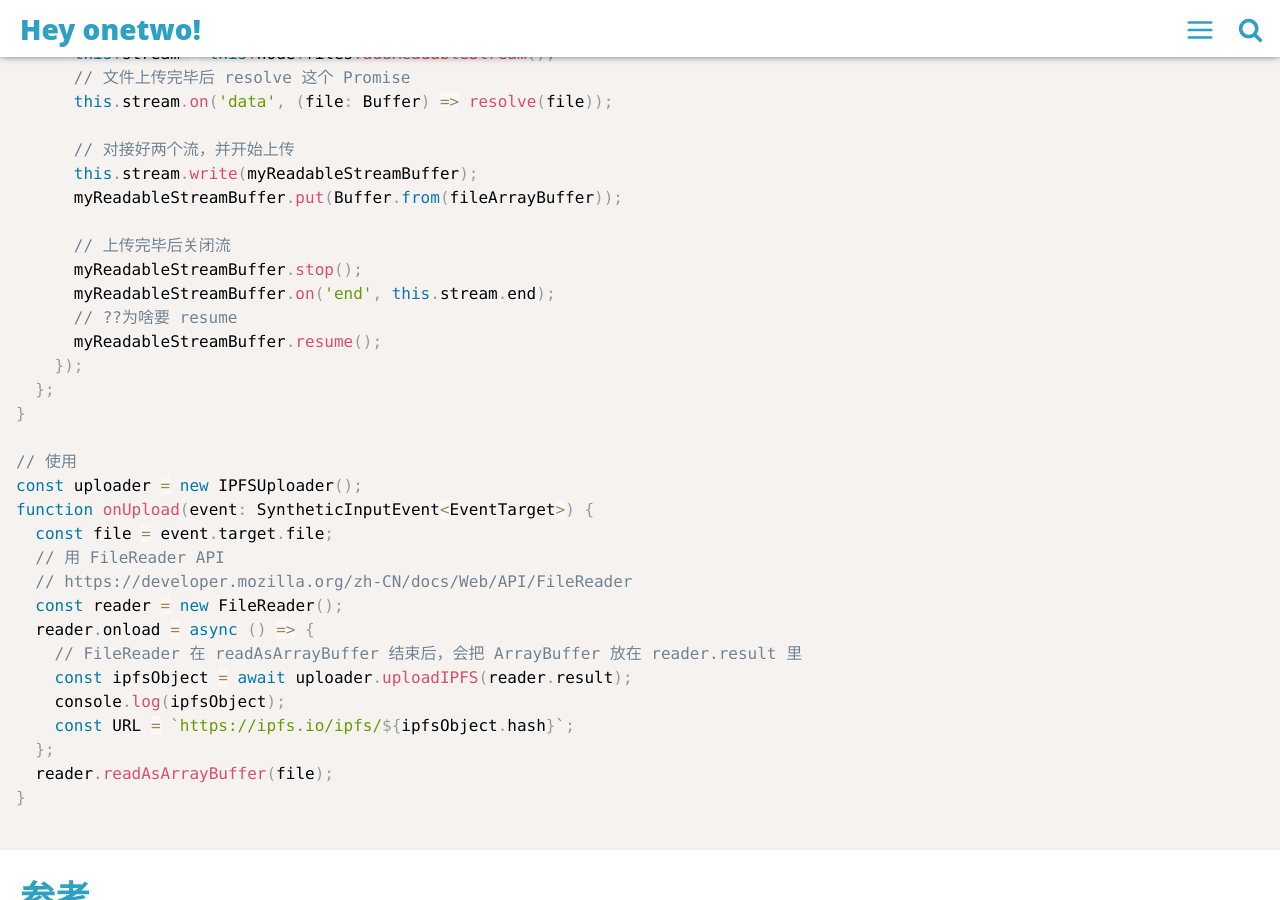
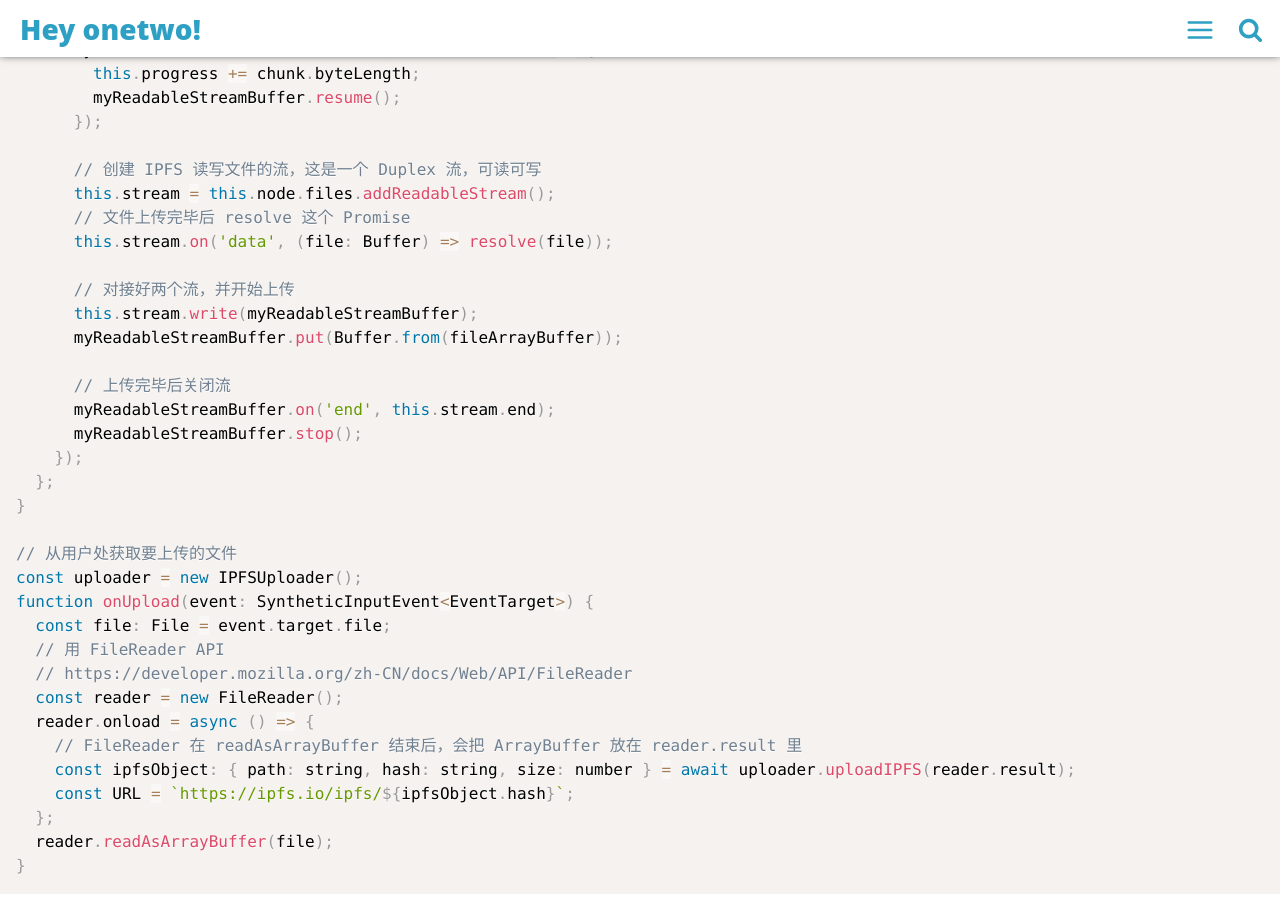
Before and after one commit to linonetwo/linonetwo.github.io, a Jekyll site: the page built from _posts/2018-03-06-JS-IPFS文件添加招式表.md, in a window 1280 px wide and 900 px high, scrolled down 2066 px. Built offline with Jekyll 4.4.1, drawn with Linux system fonts in a browser that asks for light colours; comment, search, counter and statistics services are not loaded.

Commit message:
改进一下

````diff
--- a/_posts/2018-03-06-JS-IPFS文件添加招式表.md
+++ b/_posts/2018-03-06-JS-IPFS文件添加招式表.md
@@ -73,33 +77,29 @@ class IPFSUploader {
       myReadableStreamBuffer.put(Buffer.from(fileArrayBuffer));
 
       // 上传完毕后关闭流
+      myReadableStreamBuffer.on('end', this.stream.end);
       myReadableStreamBuffer.stop();
-      myReadableStreamBuffer.on('end', this.stream.end);
-      // ??为啥要 resume
-      myReadableStreamBuffer.resume();
     });
   };
 }
 
-// 使用
+// 从用户处获取要上传的文件
 const uploader = new IPFSUploader();
 function onUpload(event: SyntheticInputEvent<EventTarget>) {
-  const file = event.target.file;
+  const file: File = event.target.file;
   // 用 FileReader API
   // https://developer.mozilla.org/zh-CN/docs/Web/API/FileReader
   const reader = new FileReader();
   reader.onload = async () => {
     // FileReader 在 readAsArrayBuffer 结束后，会把 ArrayBuffer 放在 reader.result 里
-    const ipfsObject = await uploader.uploadIPFS(reader.result);
-    console.log(ipfsObject);
+    const ipfsObject: { path: string, hash: string, size: number } = await uploader.uploadIPFS(reader.result);
     const URL = `https://ipfs.io/ipfs/${ipfsObject.hash}`;
   };
   reader.readAsArrayBuffer(file);
 }
-
 ```
 
 ## 参考
 
-- [<span id="1">1.FileNation</span>](https://github.com/FileNation/FileNation/blob/6c29fdec6494c1674ac71c1c0555d94eec72a7b9/src/app/ipfs.service.ts#L28)
-- [<span id="2">2.Arbore</span>](https://github.com/MichaelMure/Arbore/blob/master/app/ipfs/ipfsMain.js)
+* [<span id="1">1.FileNation</span>](https://github.com/FileNation/FileNation/blob/6c29fdec6494c1674ac71c1c0555d94eec72a7b9/src/app/ipfs.service.ts#L28)
+* [<span id="2">2.Arbore</span>](https://github.com/MichaelMure/Arbore/blob/master/app/ipfs/ipfsMain.js)
````
Also changed, not shown: other parts of _posts/2018-03-06-JS-IPFS文件添加招式表.md (+4 -0 lines).
